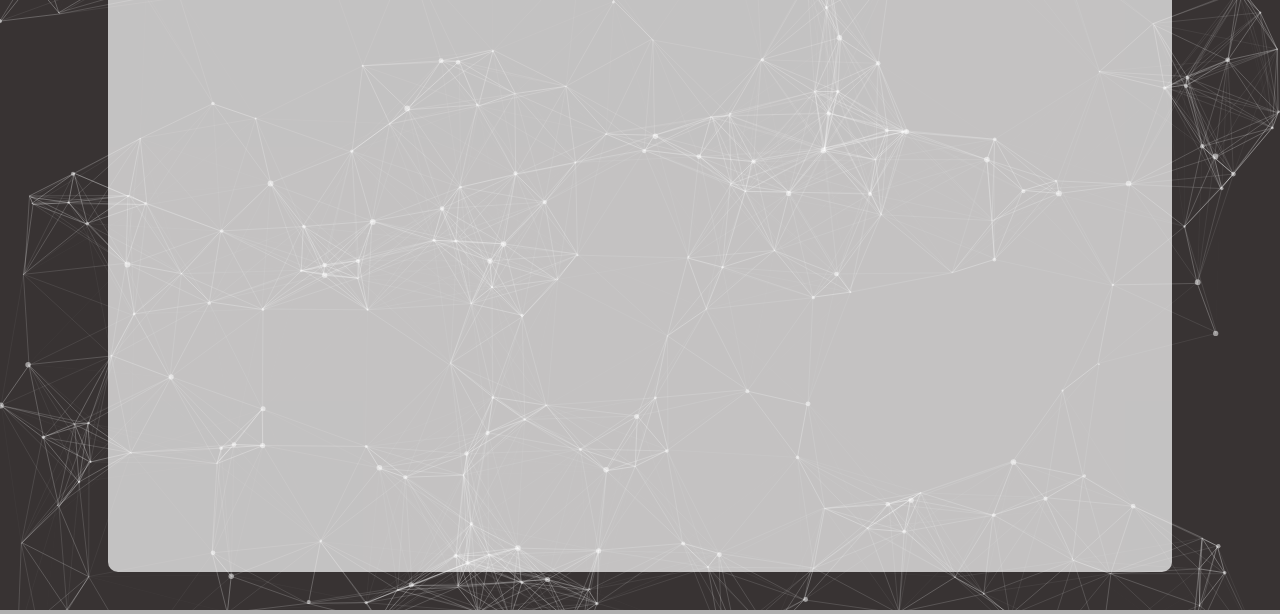
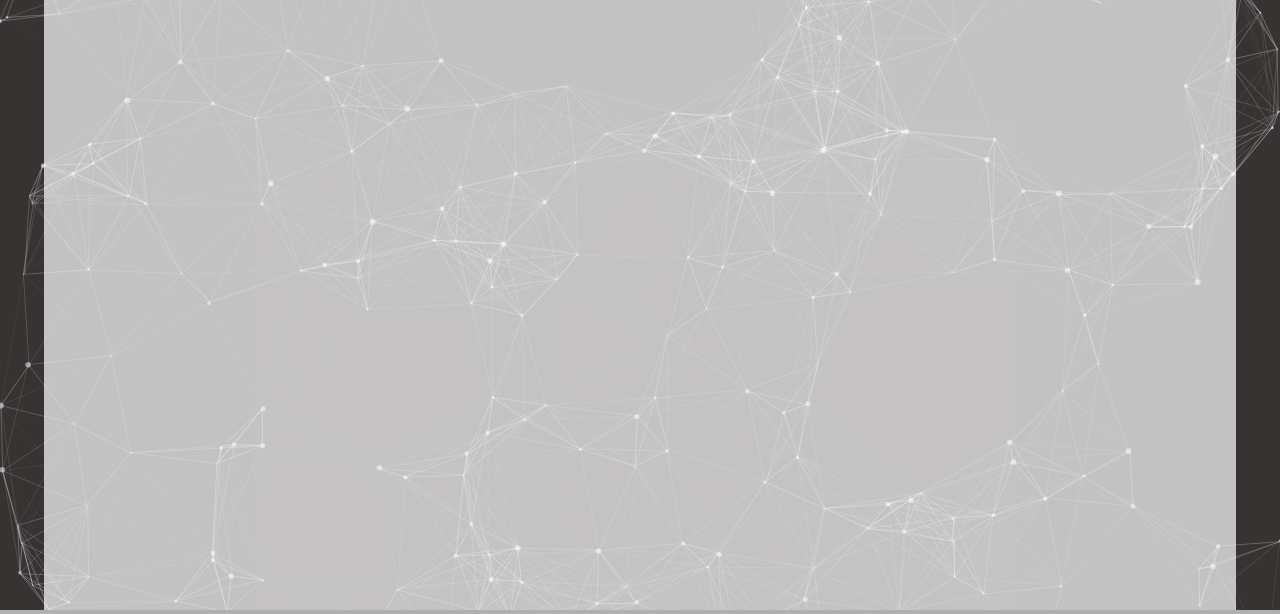
Before and after one commit to Anonymity-Andy/Personal_Website, a website: page docs/index.html in a window 1280 px wide. Shown: the part 136-750 px from the top of the page. Drawn offline with nearby package versions, Linux system fonts and the light colour scheme.

Commit message:
Add files via upload

```diff
--- a/docs/styles.css
+++ b/docs/styles.css
@@ -1,9 +1,11 @@
 body {
     margin: 0;
     padding: 0;
-    overflow: hidden;
+    overflow: scroll;
     font-family: Arial, sans-serif;
     background-color: #383333;
+    height: 1000px
+
 }
 
 #particles-js {
@@ -16,12 +18,12 @@ body {
 }
 
 .content {
-    position: absolute;
-    top: 46%;
+    position: relative;
+    top: 48%;
     left: 50%;
     transform: translate(-50%, -50%);
-    width: 80%;
-    height: 80%;
+    width: 90%;
+    height: 85%;
     background-color: hsla(0, 0%, 100%, 0.7);
     padding: 20px;
     border-radius: 10px;
```
